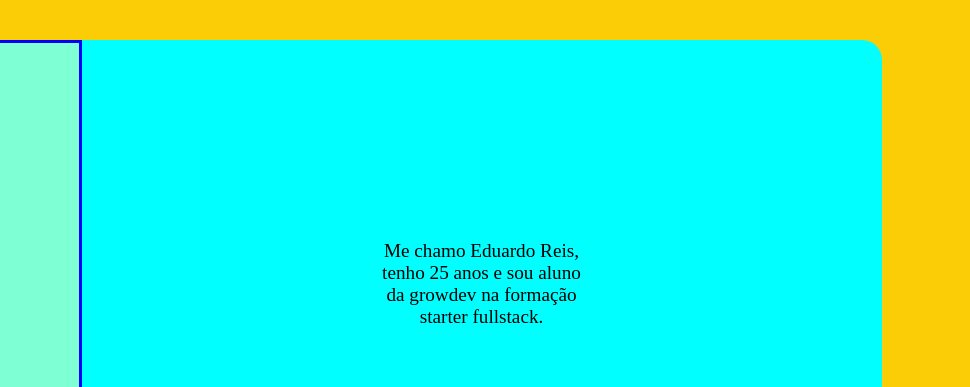
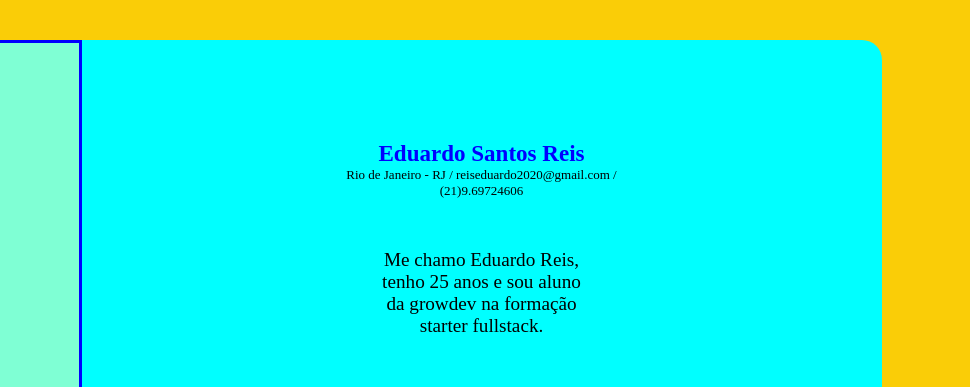
Before and after one commit to Reisedu/modulo-front-end-I, a plain HTML site: page index/index.html in a window 1280 px wide. Shown: the top 387 px of the page, 310-1280 px from the left. Drawn offline with Linux system fonts and the light colour scheme.

Commit message:
atualização index

```diff
--- a/index/index.html
+++ b/index/index.html
@@ -28,6 +28,8 @@
     </section>
     <section id="direita">
        <div id="sobre">
+        <h1> Eduardo Santos Reis</h1>
+        <h3>Rio de Janeiro - RJ / reiseduardo2020@gmail.com / (21)9.69724606 </h3>
         <p id="paragrafo">
           Me chamo Eduardo Reis, tenho 25 anos e sou aluno da growdev na formação starter fullstack.
         </p>
--- a/style/style.css
+++ b/style/style.css
@@ -20,6 +20,15 @@ p{
 }
 ol{
     list-style:lower-latin;
+}
+h1{
+    font-size: larger;
+    font-weight: bolder;
+    color: blue;
+}
+h3{
+    font-size: small;
+    font-weight: lighter;
 }
 #links{
     margin-top: 100px;
@@ -73,7 +82,7 @@ ol{
     font-size: larger;
     width: 300px;
     margin: auto;
-    margin-top: 200px;
+    margin-top: 100px;
 }
 #icones{
     margin-top: 100px;
```
Also changed, not shown: index/conhecimentos.html (+0 -6 lines), index/objetivos.html (+0 -6 lines).
